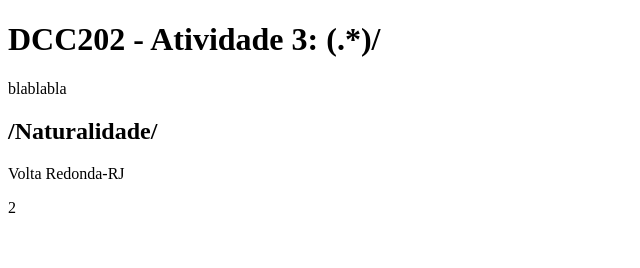
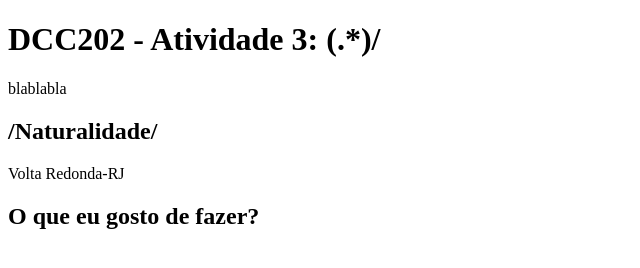
Before and after one commit to ufjf-dcc202/ufjf-dcc202-2023-3-a-atv3-rodrigo-mch, a website: page index.html in a window 1280 px wide. Shown: the whole page, without its empty margins (0-640 px from the left). Drawn offline with Linux system fonts and the light colour scheme.

Commit message:
título na segunda seção

```diff
--- a/index.html
+++ b/index.html
@@ -16,7 +16,7 @@
     <p>Volta Redonda-RJ</p>
 </section>
 <section>
-    2
+    <h2>O que eu gosto de fazer?</h2>
 </section>
 </main>
 </body>
```
